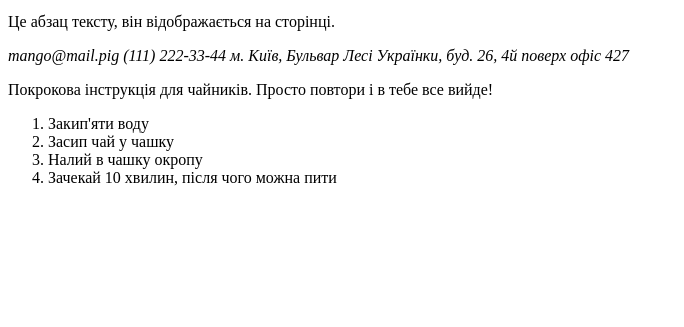
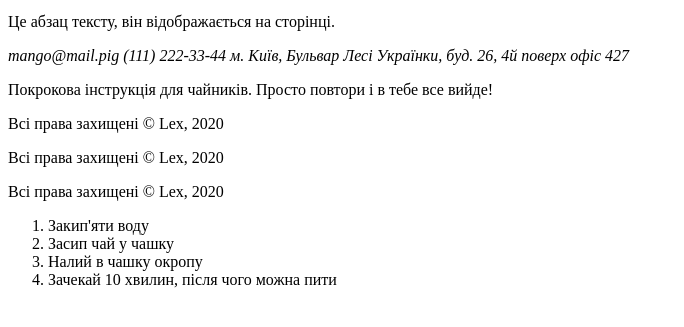
Before and after one commit to Iry-naO/for-exemple-prjct, a plain HTML site: page index.html in a window 1280 px wide. Shown: the part 101-428 px from the top of the page, without its empty margins (0-684 px from the left). Drawn offline with Linux system fonts and the light colour scheme.

Commit message:
update index file

```diff
--- a/index.html
+++ b/index.html
@@ -25,7 +25,9 @@
       поверх офіс 427
     </address>
     <p>Покрокова інструкція для чайників. Просто повтори і в тебе все вийде!</p>
-
+    <p>Всі права захищені &copy; Lex, 2020</p>
+    <p>Всі права захищені &#169; Lex, 2020</p>
+    <p>Всі права захищені &#xa9; Lex, 2020</p>
     <ol>
       <li>Закип'яти воду</li>
       <li>Засип чай у чашку</li>
```
